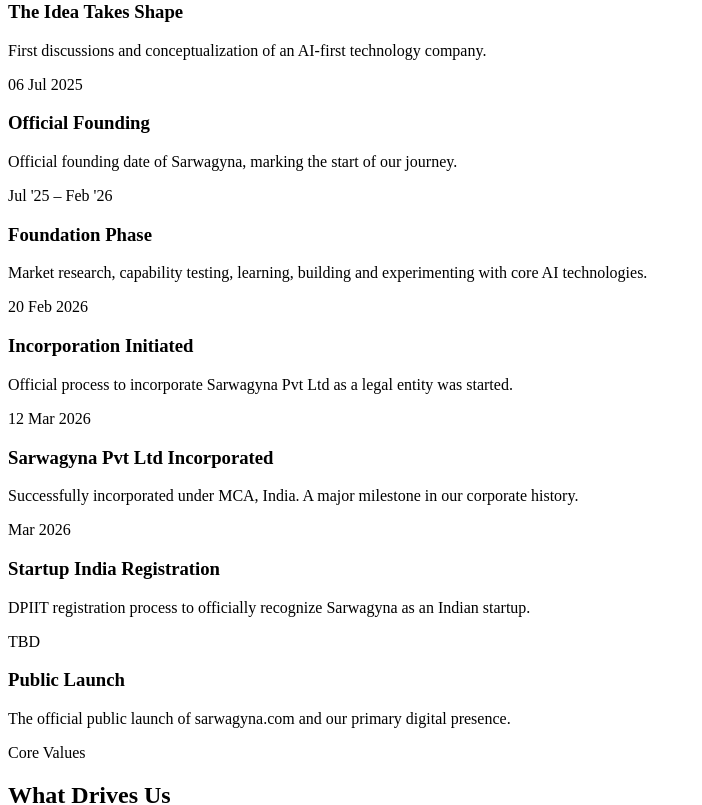
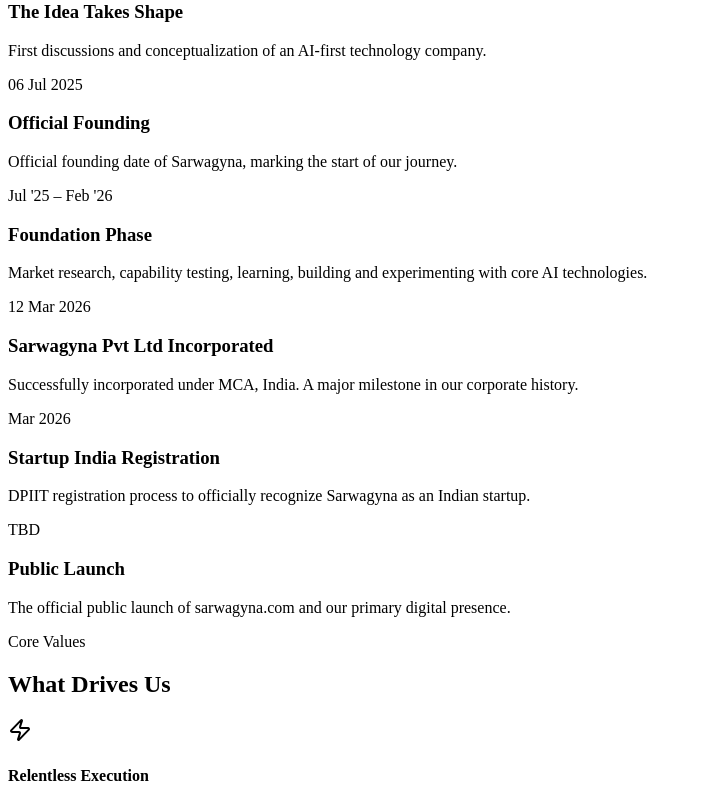
Before and after one commit to sarwagyna/Sarwagyna_v2.0, a Next.js app: page /HoldingCompany in a window 1280 px wide. Shown: the part 1699-2504 px from the top of the page, without its empty margins (0-702 px from the left). Built offline with nearby package versions, Linux system fonts and the light colour scheme.

Commit message:
feat: implement HoldingCompany and Home pages

```diff
--- a/src/pages/HoldingCompany.tsx
+++ b/src/pages/HoldingCompany.tsx
@@ -264,12 +264,6 @@
                   status: "done"
                 },
                 {
-                  year: "20 Feb 2026",
-                  title: "Incorporation Initiated",
-                  desc: "Official process to incorporate Sarwagyna Pvt Ltd as a legal entity was started.",
-                  status: "done"
-                },
-                {
                   year: "12 Mar 2026",
                   title: "Sarwagyna Pvt Ltd Incorporated",
                   desc: "Successfully incorporated under MCA, India. A major milestone in our corporate history.",
--- a/src/pages/Home.tsx
+++ b/src/pages/Home.tsx
@@ -117,7 +117,7 @@
         <div className="w-full px-4 sm:px-6 lg:px-8">
           <div className="grid grid-cols-2 md:grid-cols-4 gap-8 divide-x divide-black/10 dark:divide-white/[0.07]">
             {[
-              { number: '50+', label: 'Enterprise Clients' },
+              { number: '10+', label: 'Enterprise Clients' },
               { number: '3', label: 'Business Verticals' },
               { number: '2+', label: 'Countries Reached' },
               { number: '3', label: 'SaaS Products' }
```
